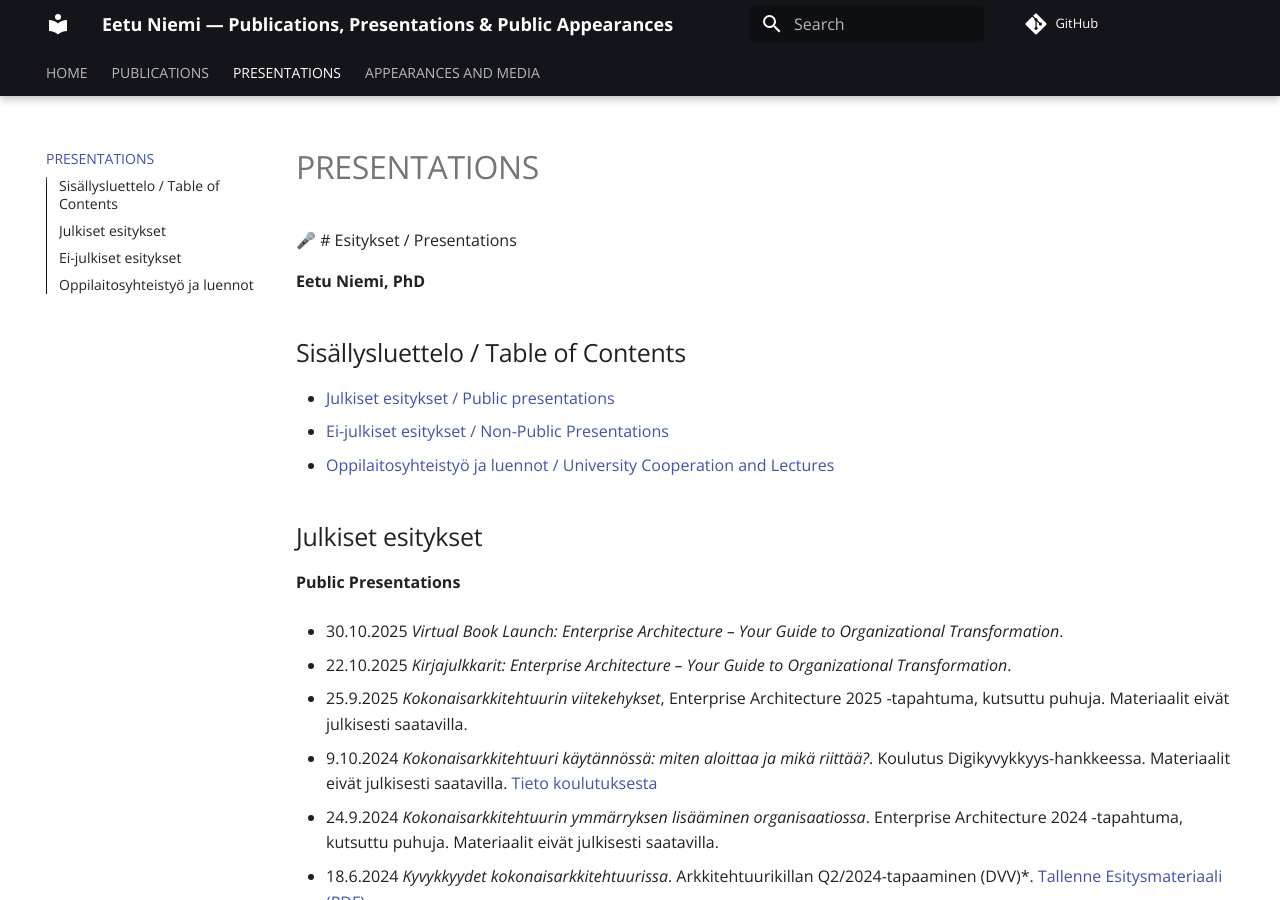
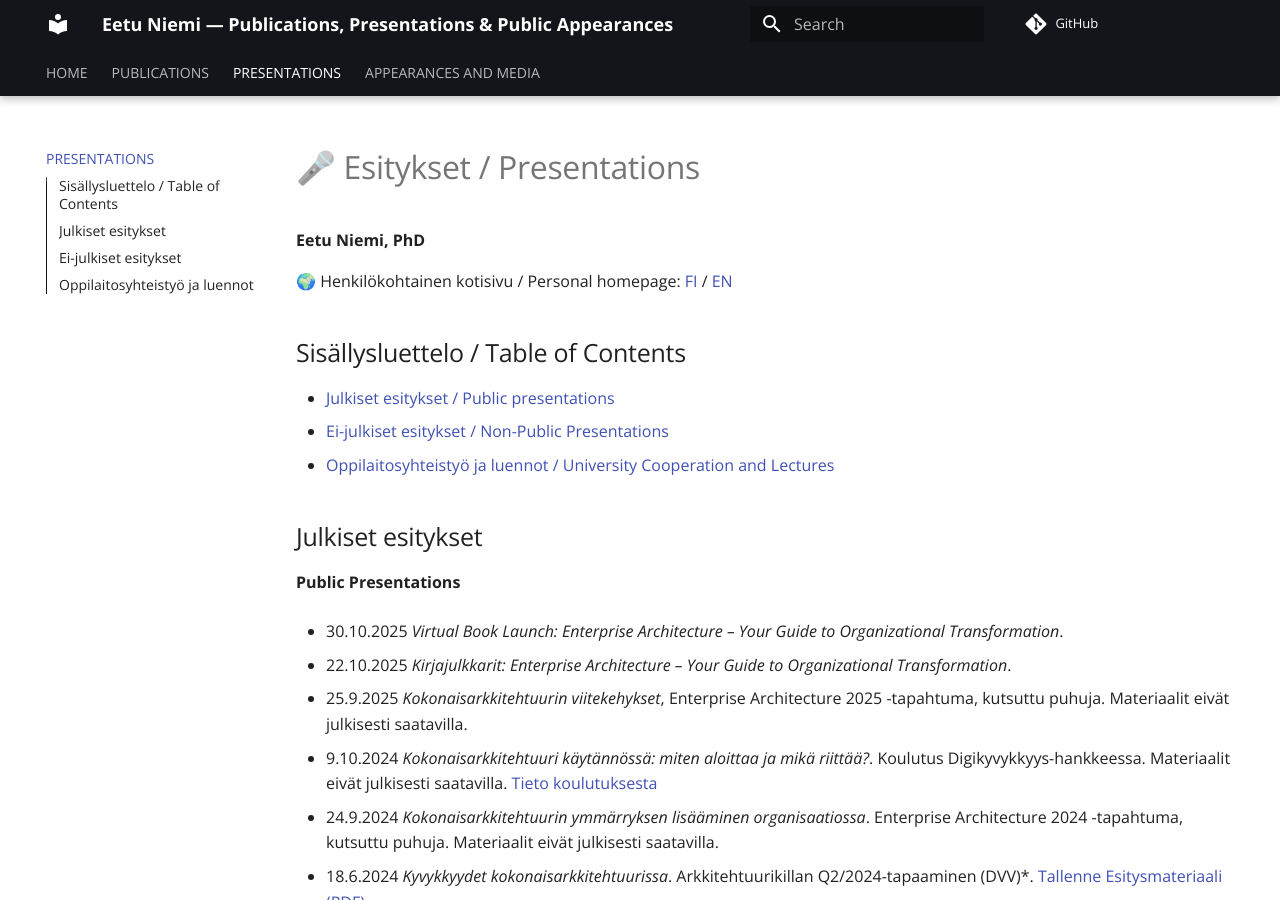
Before and after one commit to eetuniemiphd/eetuniemi, an MkDocs documentation site: the page built from docs/presentations-eetu-niemi.md, in a window 1280 px wide and 900 px high. Built offline with MkDocs 1.6.1 and Material for MkDocs 9.7.7, drawn with Linux system fonts in a browser that asks for light colours; comment, search, counter and statistics services are not loaded.

Commit message:
Update presentations-eetu-niemi.md

```diff
--- a/docs/presentations-eetu-niemi.md
+++ b/docs/presentations-eetu-niemi.md
@@ -1,6 +1,7 @@
- 🎤 # Esitykset / Presentations
+# 🎤 Esitykset / Presentations
+**Eetu Niemi, PhD**
 
-**Eetu Niemi, PhD**
+🌍 Henkilökohtainen kotisivu / Personal homepage: [FI](https://eetuniemi.fi) / [EN](https://eetuniemi.net)
 
 ## Sisällysluettelo / Table of Contents
 
```
